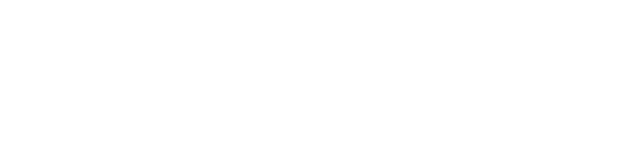
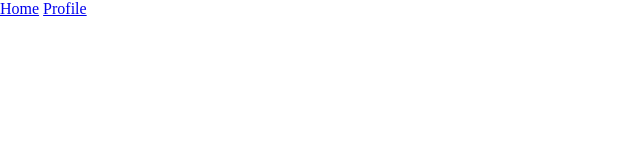
Before and after one commit to ChassterTP/info, a plain HTML site: page index.html in a window 1280 px wide. Shown: the whole page, without its empty margins (0-640 px from the left). Drawn offline with Linux system fonts and the light colour scheme.

Commit message:
update index.html

```diff
--- a/index.html
+++ b/index.html
@@ -8,8 +8,11 @@
     <title>My Profile</title>
   </head>
   <body>
-    <header id="nav-">
-
+    <header id="nav-bar">
+      <nav>
+        <a href="home">Home</a>
+        <a href="profile">Profile</a>
+      </nav>
     </header>
   </body>
 </html>
```
